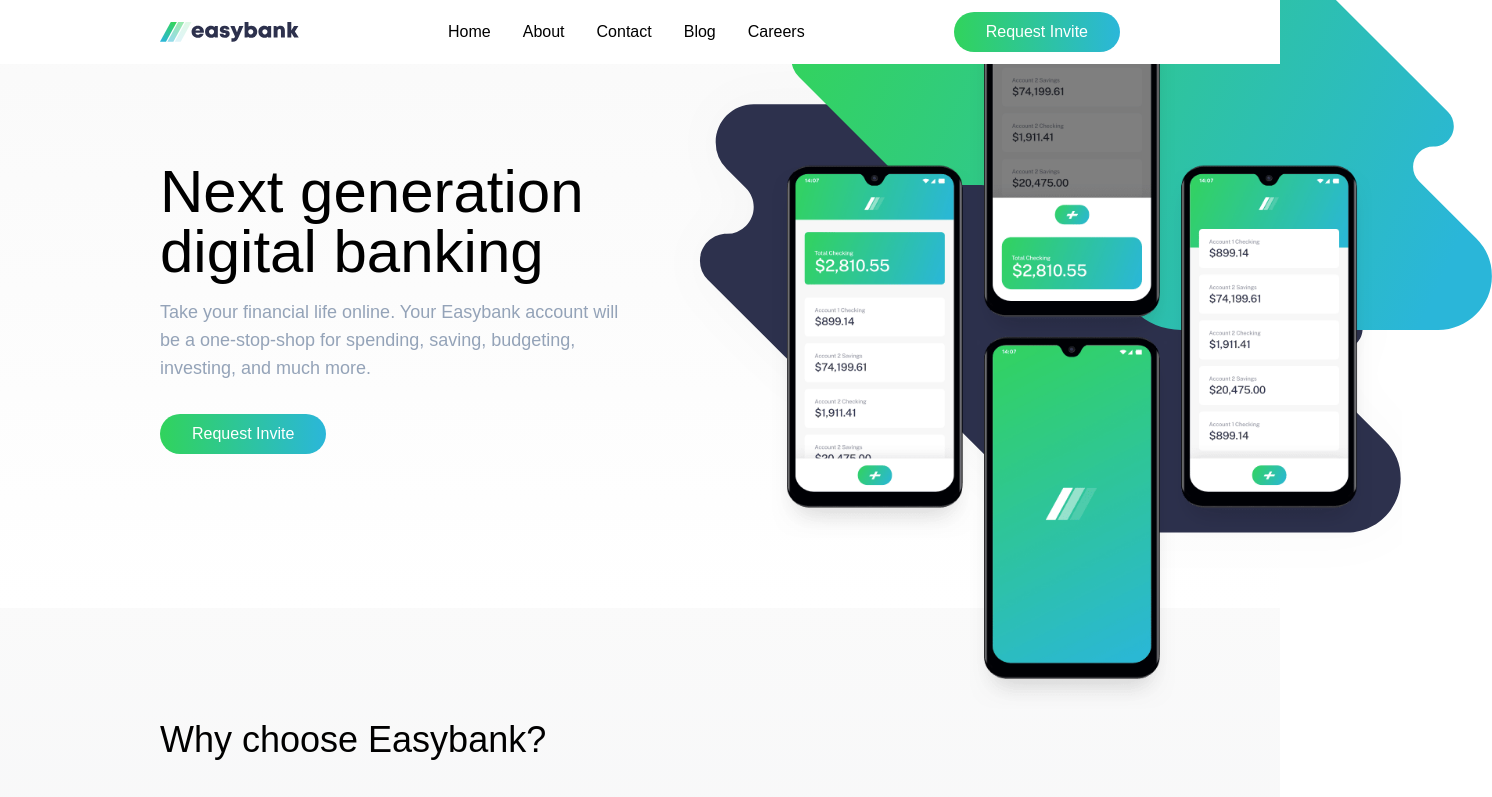
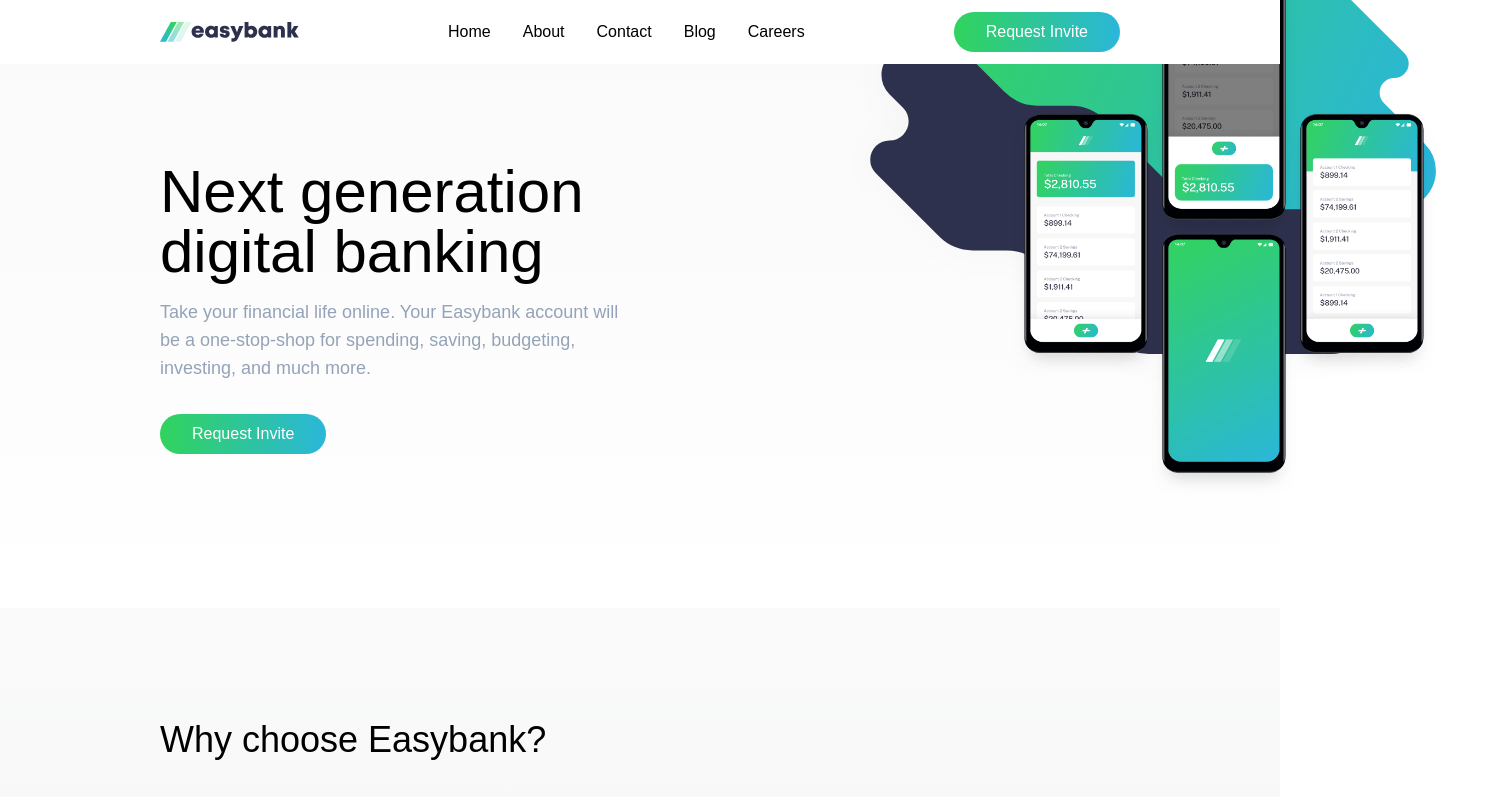
Before and after one commit to draristizabalr/EasyBankProof, a React (Vite) app: page / in a window 1280 px wide. Shown: the top 797 px of the page, 1492 px wide, since content can reach past the window. Built offline with nearby package versions, Linux system fonts and the light colour scheme.

Commit message:
Fixed size from Image

```diff
--- a/src/components/Image.jsx
+++ b/src/components/Image.jsx
@@ -7,7 +7,7 @@
       <img
         src='/images/bg-intro-desktop.svg'
         alt='background desktop image'
-        className='hidden sm:block w-full h-auto scale-[1.75]'
+        className='hidden sm:block w-full h-auto scale-[1.25] transform -translate-y-24 translate-x-16'
       />
       <img
         src='/images/bg-intro-mobile.svg'
@@ -17,7 +17,7 @@
       <img
         src='/images/image-mockups.png'
         alt='mobiles image'
-        className='absolute w-[60%] sm:w-full h-auto transform -translate-x-1/2 sm:-translate-x-0 left-1/2 sm:left-0 top-12 sm:top-0 scale-125 overflow-visible'
+        className='absolute w-[60%] sm:w-[70%] h-auto transform -translate-x-1/2 sm:translate-x-56 left-1/2 sm:left-0 top-12 sm:-top-4 scale-125 overflow-visible'
       />
     </div>
   )
```
